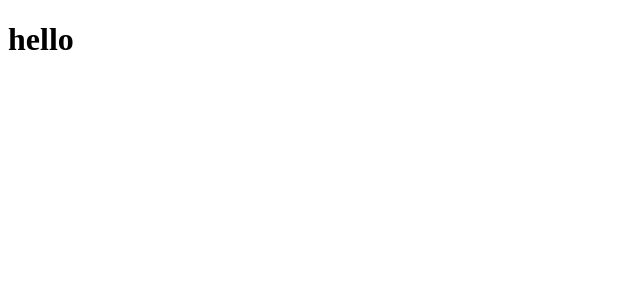
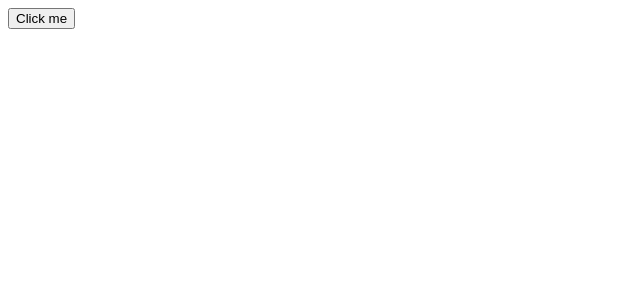
Before and after one commit to SeonghakIm/mayapp, a React (Create React App) app: page / in a window 1280 px wide. Shown: the top 300 px of the page, without its empty margins (0-640 px from the left). Built offline with nearby package versions, Linux system fonts and the light colour scheme.

Commit message:
1.1 arrow fucntions

```diff
--- a/src/App.js
+++ b/src/App.js
@@ -1,7 +1,8 @@
+
 function App() {
   return (
     <div className="App">
-      <h1>hello</h1>
+      <button>Click me</button>
     </div>
   );
 }
--- a/src/index.js
+++ b/src/index.js
@@ -1,8 +1,20 @@
 import React from 'react';
 import ReactDOM from 'react-dom';
 import App from './App';
+
 
 ReactDOM.render(
     <App />,
     document.getElementById('root')
 );
+
+
+//arrow function의 예시들
+const sayHello = (name = "human") => "hello " + name;
+
+const button = document.querySelector("button");
+
+const handleClick = event => console.log(event);
+
+button.addEventListener("click", handleClick );
+//button.addEventListener("click", event => console.log(event) );
```
